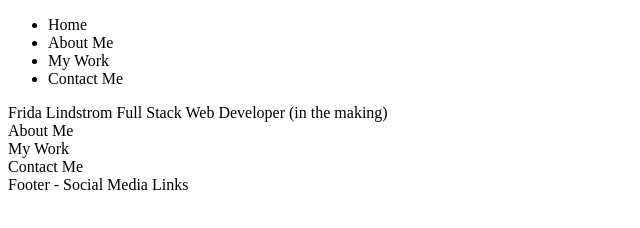
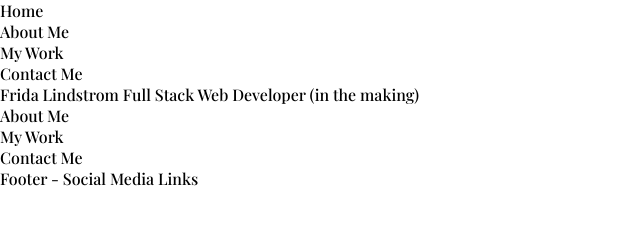
Before and after one commit to Code-Institute-Submissions/portfolio-frida, a plain HTML site: page index.html in a window 1280 px wide. Shown: the whole page, without its empty margins (0-640 px from the left). Drawn offline with nearby package versions, Linux system fonts and the light colour scheme.

Commit message:
feat: linked css-file to index-page and style: added fonts and basic margin structure of body on index-page

```diff
--- a/assets/style.css
+++ b/assets/style.css
@@ -0,0 +1,13 @@
+@import url('https://fonts.googleapis.com/css2?family=Playfair+Display:wght@500&display=swap');
+
+* {
+    margin: 0;
+    padding: 0;
+    box-sizing: border-box;
+
+}
+
+body {
+    font-family: "Playfair Display" , serif;
+    font-size: 16px;
+}
--- a/index.html
+++ b/index.html
@@ -3,12 +3,13 @@
 <head>
     <meta charset="UTF-8">
     <meta name="viewport" content="width=device-width, initial-scale=1.0">
+    <link rel="stylesheet" href="assets/style.css">
     <title>Frida Lindstrom</title>
 </head>
 <body>
     <header>
     <nav>
-    <ul>
+    <ul class="nav-menu">
     <li>Home</li>
     <li>About Me</li>
     <li>My Work</li>
```
